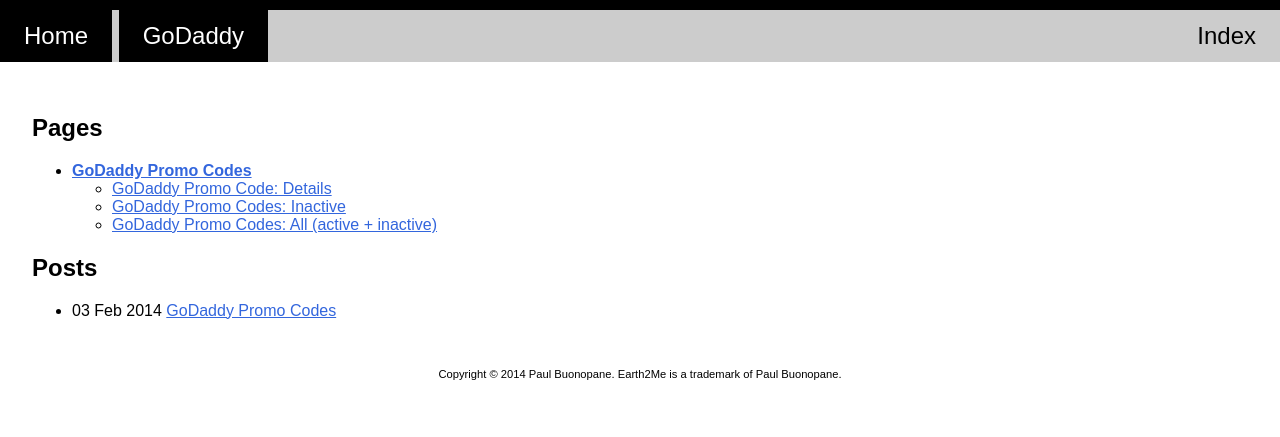
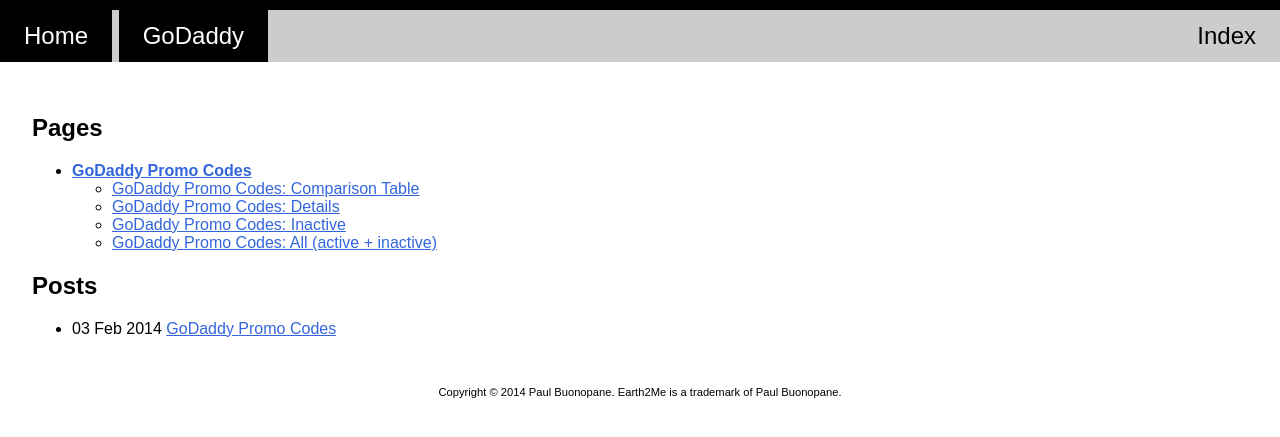
Before and after one commit to Earth2Me/Domains, a Jekyll site: the page built from index.html, in a window 1280 px wide. Shown: the top 437 px of the page. Built offline with Jekyll 4.4.1, drawn with Linux system fonts in a browser that asks for light colours; comment, search, counter and statistics services are not loaded.

Commit message:
More obvious link to comparison table

```diff
--- a/index.html
+++ b/index.html
@@ -9,7 +9,8 @@
 	<li>
 		<strong><a href="{{ site.baseurl }}/godaddy-codes/">GoDaddy Promo Codes</a></strong>
 		<ul>
-			<li><a href="{{ site.baseurl }}/godaddy-codes/details.html">GoDaddy Promo Code: Details</a></li>
+			<li><a href="{{ site.baseurl }}/godaddy-codes/">GoDaddy Promo Codes: Comparison Table</a></li>
+			<li><a href="{{ site.baseurl }}/godaddy-codes/details.html">GoDaddy Promo Codes: Details</a></li>
 			<li><a href="{{ site.baseurl }}/godaddy-codes/inactive.html">GoDaddy Promo Codes: Inactive</a></li>
 			<li><a href="{{ site.baseurl }}/godaddy-codes/all.html">GoDaddy Promo Codes: All (active + inactive)</a></li>
 		</ul>
```
